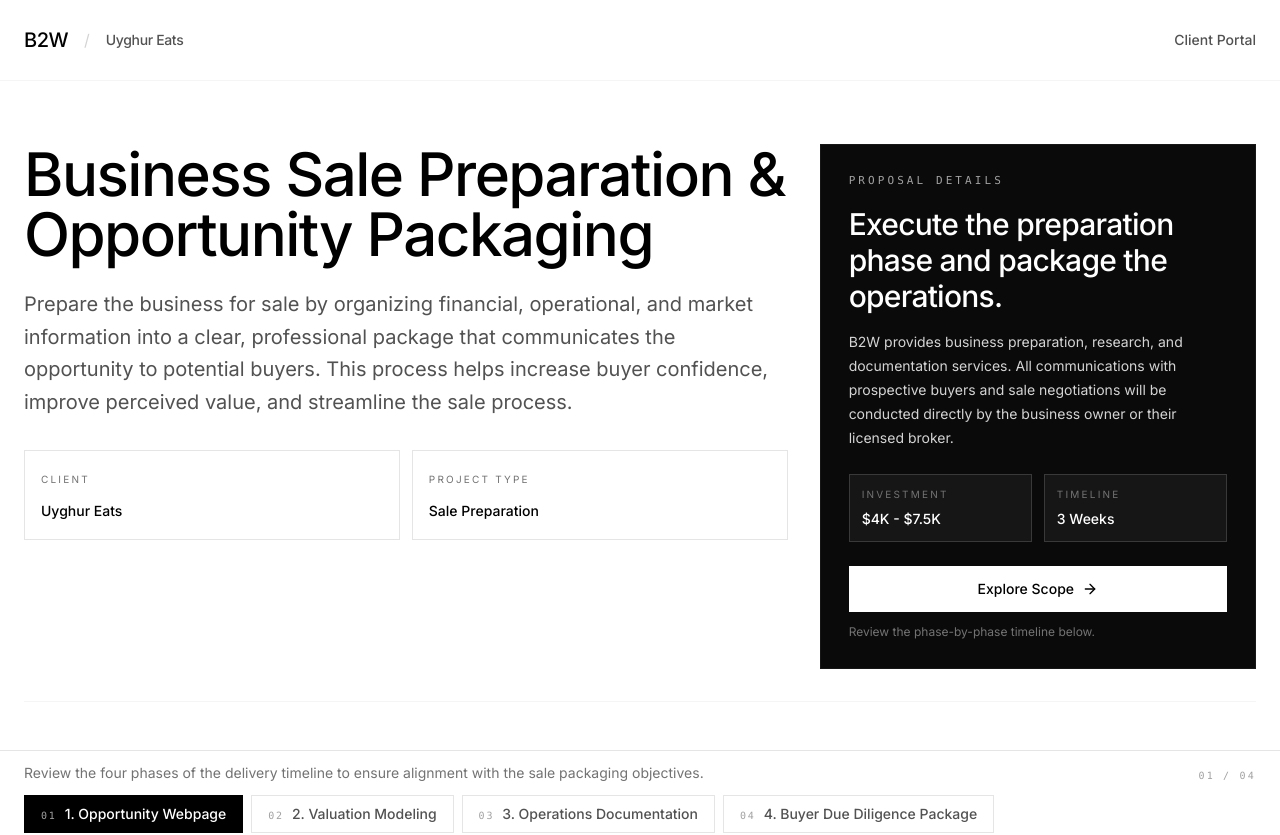
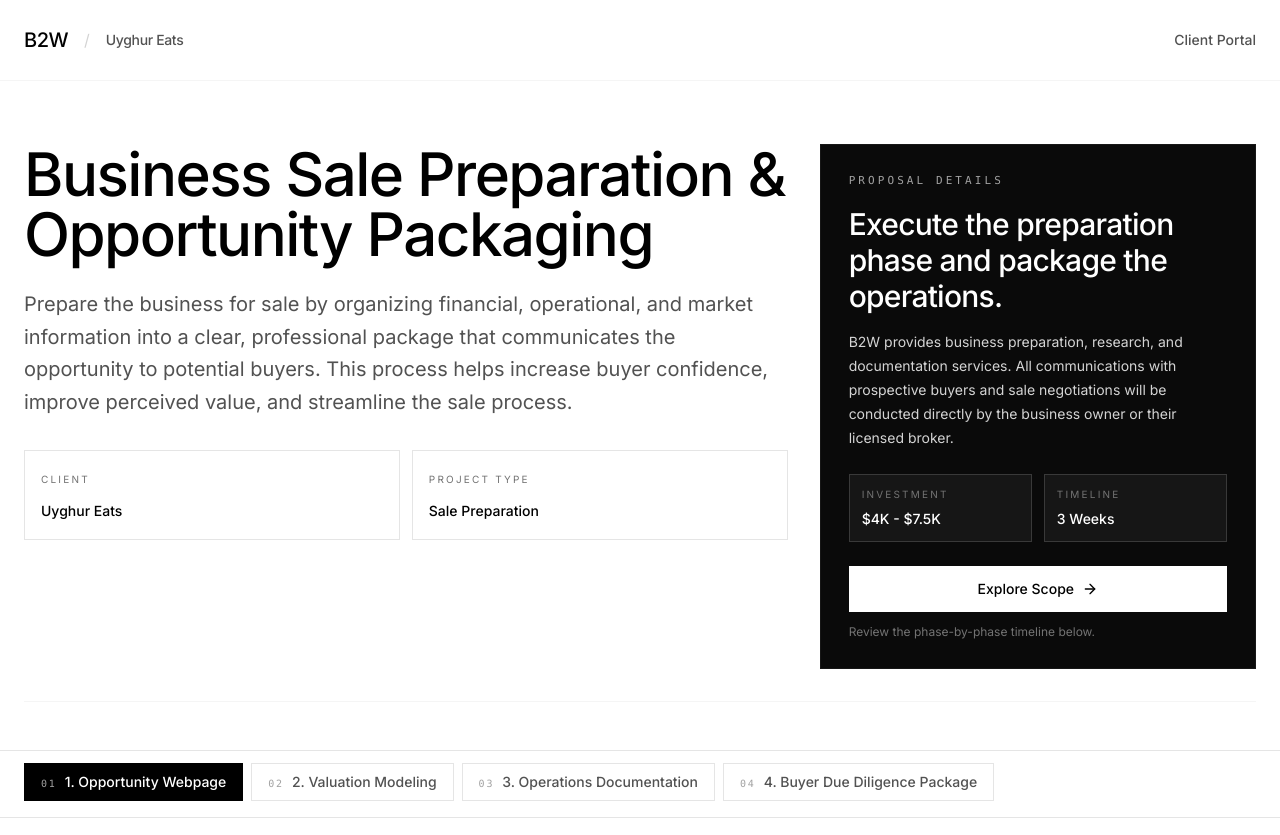
Before and after one commit to aliahm08/B2W, a React (Vite) app: page /client/uyghur-eats in a window 1280 px wide. Shown: the top 835 px of the page. Built offline with nearby package versions, Linux system fonts and the light colour scheme.

Commit message:
style: remove instructional text from client portal nav
- Removed the 'Review the four phases...' description from the ProfileSectionNav component in the Uyghur Eats Client Portal to eliminate unnecessary 'AI slop' wording.

```diff
--- a/src/pages/client/UyghurEatsClientPortal.tsx
+++ b/src/pages/client/UyghurEatsClientPortal.tsx
@@ -176,7 +176,6 @@ export default function UyghurEatsClientPortal() {
                     <div className="lg:col-span-12 sticky top-24 z-30 bg-white md:bg-transparent">
                         <ProfileSectionNav
                             items={sectionItems}
-                            description="Review the four phases of the delivery timeline to ensure alignment with the sale packaging objectives."
                         />
                     </div>
                     {/* Content Section */}
```
